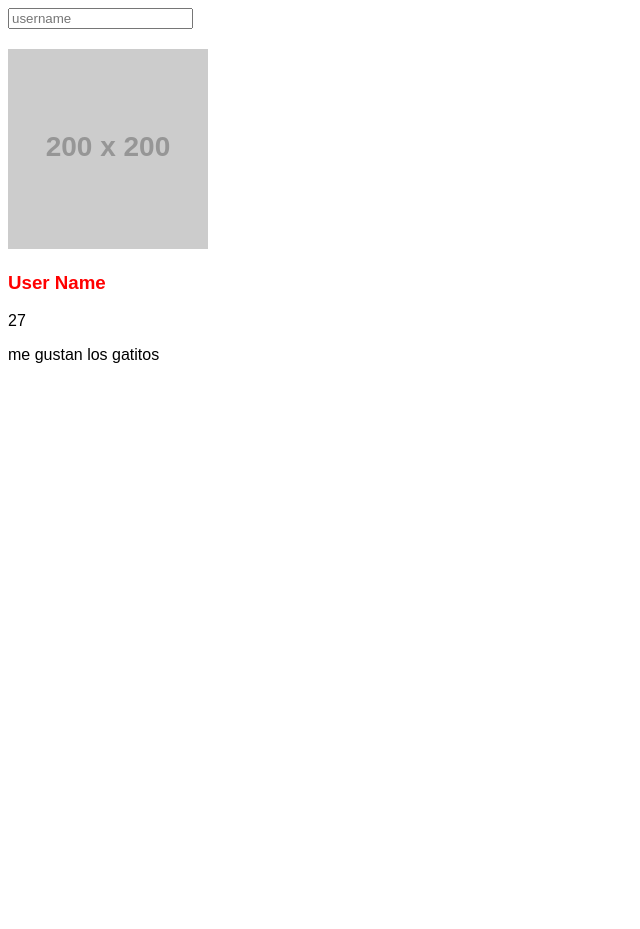
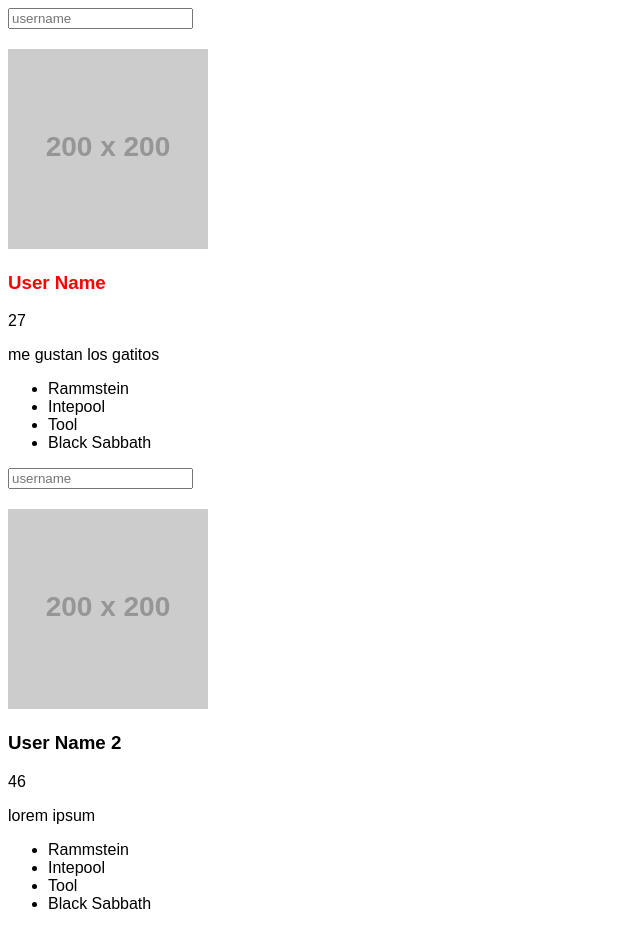
Before and after one commit to Astrid-Itzel/AprendienDOM1, a plain HTML site: page index.html in a window 1280 px wide. Shown: the whole page, without its empty margins (0-640 px from the left). Before the commit the page ends 800 px from the top, so only its background shows below. Drawn offline with Linux system fonts and the light colour scheme; placeholder pictures from the web are drawn by us.

Commit message:
segundos cambios guardados

```diff
--- a/cards.js
+++ b/cards.js
@@ -10,7 +10,17 @@ fav_music:{
 },
 };
 
+const USER2 = {
+    id: 2,
+    username: "User Name 2",
+    description: "lorem ipsum",
+    age: "46",
+    fav_music:{
+        bands: ["Band 1","Band 2","Band 3","Band 4"],
+    },
+    };
 
+//Crear la primera tarjeta
 //Selectores
 const card = document.getElementById("card-container");
 const cardImgContainer = document.getElementById ("card-img-container");
@@ -33,12 +43,51 @@ cardAgeElement.textContent = USER.age;
 cardDescElement.textContent = USER.description;
 
 //Poblar cardFavMusic
-cardFavMusic.textContent = USER.fav_music.bands.forEach ((band) => {
+USER.fav_music.bands.forEach(band => {
     const bandElement = document.createElement("li");
     bandElement.textContent = band;
-    cardFavMusic
-})
+    cardFavMusic.appendChild(bandElement);
+});
+
 
 //Renderizar = mostrarlos en pantalla
 cardImgContainer.appendChild(imageElement);
-card.append(cardTitleElement, cardAgeElement, cardDescElement);
+card.append(cardTitleElement, cardAgeElement, cardDescElement, cardFavMusic);
+
+
+////////////////////
+
+
+
+    //Selectores
+    const card2 = document.getElementById("card-container2");
+    const cardImgContainer2 = document.getElementById ("card-img-container2");
+
+    // Crear ELEMENTO img
+    const imageElement2 = document.createElement("img");
+    imageElement2.src = IMAGE_URL;
+    imageElement2.alt = "User profile photo";
+
+    //Creamos elemento título -> card
+    const cardTitleElement2 = document.createElement("h3");
+    cardTitleElement.classList.add("card-title");
+    const cardAgeElement2 = document.createElement("p");
+    const cardDescElement2 = document.createElement("p");
+    const cardFavMusic2 = document.createElement("ul");
+
+    //Poblar
+    cardTitleElement2.textContent = USER2.username;
+    cardAgeElement2.textContent = USER2.age;
+    cardDescElement2.textContent = USER2.description;
+
+    //Poblar cardFavMusic
+    USER.fav_music.bands.forEach(band => {
+        const bandElement = document.createElement("li");
+        bandElement.textContent = band;
+        cardFavMusic2.appendChild(bandElement);
+    });
+
+
+    //Renderizar = mostrarlos en pantalla
+    cardImgContainer2.appendChild(imageElement2);
+    card2.append(cardTitleElement2, cardAgeElement2, cardDescElement2, cardFavMusic2);
--- a/index.html
+++ b/index.html
@@ -22,5 +22,18 @@
     </div>
 
 
+    <input id="username-input2" type="text" name="username" value="" placeholder="username">
+    <p id="p2" class="text"></p>
+
+    <h2 class="subtitle"></h2>
+    <h2 class="subtitle"></h2>
+
+    <div id="container2" class="container" >
+        <div  id="card-container2" class="card">
+            <div id="card-img-container2" class="card-img-container"></div>
+        </div>
+    </div>
+
+
 </body>
 </html>
--- a/main.js
+++ b/main.js
@@ -1,13 +1,13 @@
 const p1 = document.getElementById("p1");//p1 es solo el nombre que estoy asignando a la variable
 const h2list = document.getElementsByClassName("subtitle");
-const textInput = document.getElementById("username-input");
+const textInput = document.getElementById("username-input1");
 
 const element1 = document.querySelector("#p1"); // # para id
 const element2 = document.querySelector(".subtitle"); // . para clase
 
 console.log(p1);
 console.log(h2list);
-console.log(textInput);
+console.log(textInput1);
 
 //p1.textContent = "Texto dinámico"; // el texto puede ir cambiando, en este caso el Lorem Ipsum es lo que se modifica, o incluso podría quedar sin el Lorem Ipsum en html, mientras esté marcado con class o id.
 
@@ -17,3 +17,14 @@ textInput.addEventListener("input", (e) => {
     p1.textContent = e.target.value; // para que el texto que metemos en input se imprima debajo
 })
 //datos caracteres individuales/ value , el texto completo que se introcuce
+
+const p2 = document.getElementById("p2");//p1 es solo el nombre que estoy asignando a la variable
+const h2list2 = document.getElementsByClassName("subtitle");
+const textInput2 = document.getElementById("username-input2");
+
+const elementA = document.querySelector("#p2"); // # para id
+const elementB = document.querySelector(".subtitle"); // . para clase
+
+console.log(p2);
+console.log(h2list2);
+console.log(textInput2);
```
Also changed, not shown: 1 other file.
